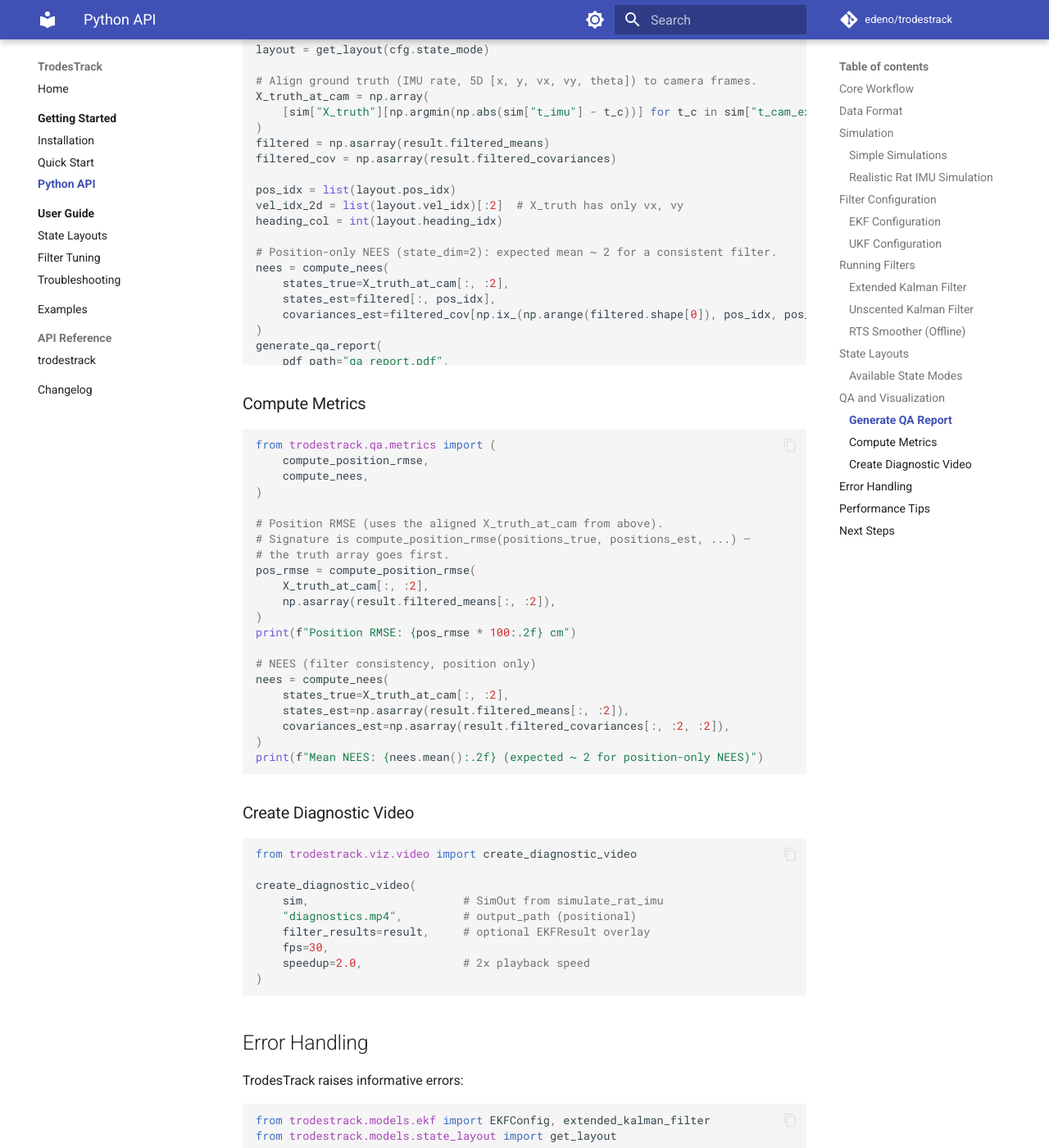
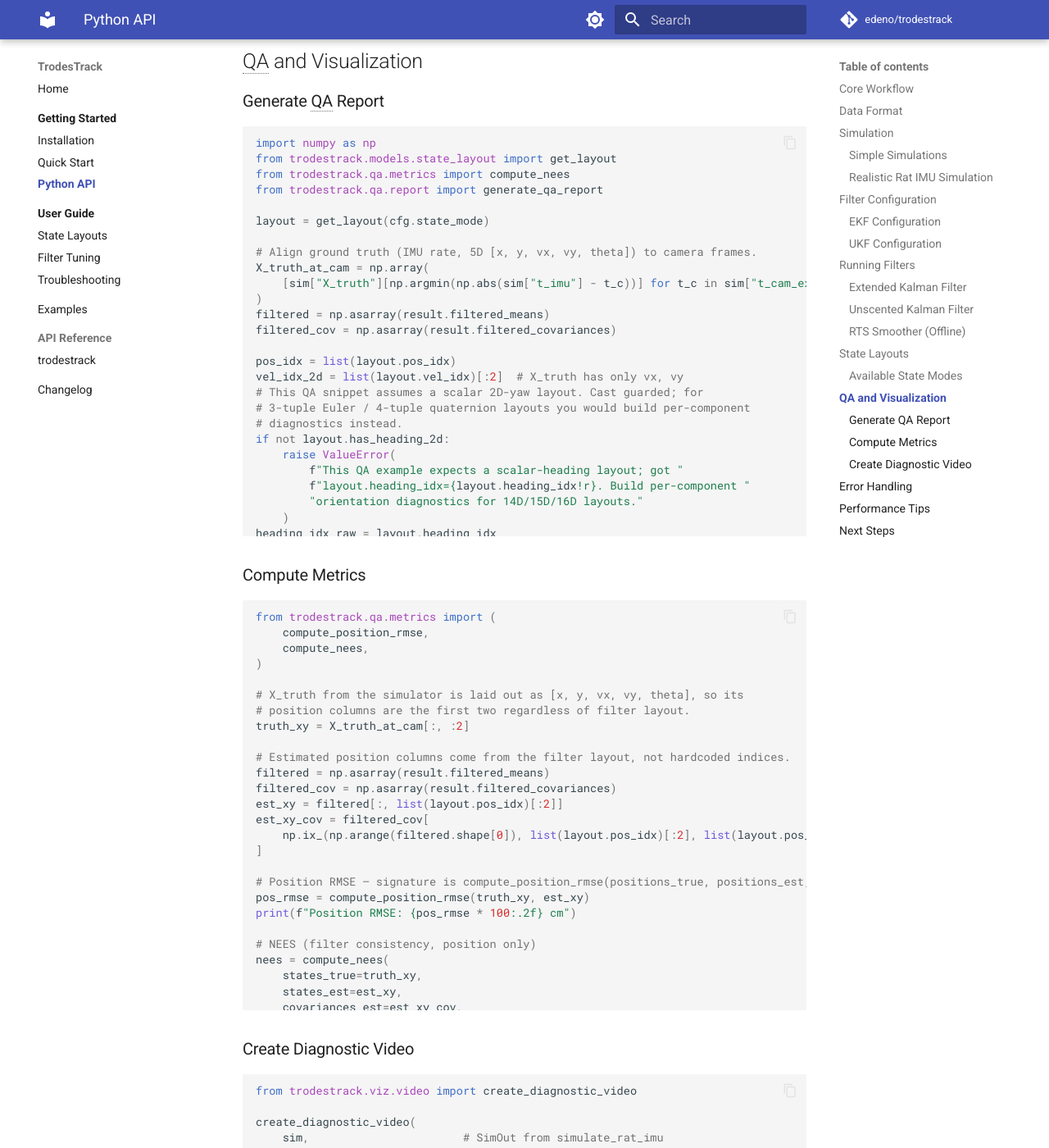
Before and after one commit to edeno/trodestrack, an MkDocs documentation site: the page built from docs/getting-started/python-api.md, in a window 1280 px wide and 1400 px high, scrolled down 6337 px. Shown: the whole window at 82% size. Built offline with MkDocs 1.6.1 and Material for MkDocs 9.7.7, drawn with Linux system fonts in a browser that asks for light colours; comment, search, counter and statistics services are not loaded; some of the changed text lies outside the part shown.

Commit message:
Fix latency framing, NEES docs, layout-agnostic snippets, slide-8 dropout
Latency benchmark (test_online_ekf_latency): docstring previously claimed
testing mean was "stricter" than the PRD's per-frame requirement. The
test runs a single JIT'd lax.scan and reports total/num_frames, so it
measures amortized mean only — necessary, not sufficient, for ≤33 ms.
Reframe docstring, printout, and assertion message to be honest about
this and call out that a tail/p99 verification needs an unrolled
per-frame harness.

compute_nees docstring: replace stale chi-square 95% intervals (D=5
[1.145, 11.07], D=8 [2.733, 15.51]) with central-quantile values that
match the helper at metrics.py (D=5 [0.8312, 12.8325], D=8 [2.1797,
17.5345], plus D=10/14/15/16). Reword "heading/orientation" claim:
implementation only wraps scalar 2D headings (layout.has_heading_2d) and
explicitly skips 3D Euler/quaternion handling — say so plainly so 3D
NEES is not interpreted as a calibrated chi-square test.

Layout-agnostic snippets: README.md, python-api.md "Use State Layouts"
and "Compute Metrics" snippets previously cast int(layout.heading_idx)
and used [:, :2] / [:, :2, :2] hardcoded slices. Replace with
layout.has_heading_2d-guarded heading extraction and layout.pos_idx-
based position covariance/RMSE so the examples actually work for the
14D/15D/16D tuple-orientation layouts they advertise as supported.

Slide 8 dropout: generator header and presentation slide both said "5-
second camera dropout"; the actual mask runs 2.5–3.5 s (1 second).
Updated header, slide bullets, and speaker notes to match.

Co-Authored-By: Claude Opus 4.7 (1M context) <noreply@anthropic.com>

````diff
--- a/docs/getting-started/python-api.md
+++ b/docs/getting-started/python-api.md
@@ -224,10 +224,21 @@ from trodestrack.models.state_layout import get_layout
 # Get layout from config
 layout = get_layout(cfg.state_mode)
 
-# Extract states (works with any state dimension!)
-positions = result.filtered_means[:, layout.pos_idx]
-velocities = result.filtered_means[:, layout.vel_idx]
-headings = result.filtered_means[:, layout.heading_idx]
+# Extract states using layout indices.
+# layout.pos_idx / layout.vel_idx are always tuples, so these slices stack
+# the named components into (N, k) arrays for any registered mode.
+positions = result.filtered_means[:, layout.pos_idx]      # (N, 2) for 2D, (N, 3) for 3D
+velocities = result.filtered_means[:, layout.vel_idx]     # (N, k_vel)
+
+# Heading layout-aware: scalar yaw for 2D modes; 3-tuple Euler or 4-tuple
+# quaternion for 14D / 15D / 16D modes. Cast to a scalar yaw only when the
+# layout actually exposes one.
+heading_block = result.filtered_means[:, layout.heading_idx]
+if layout.has_heading_2d:
+    headings = heading_block.squeeze(-1) if heading_block.ndim == 2 else heading_block
+    # headings: (N,) yaw in radians
+else:
+    headings = heading_block  # (N, 3) Euler or (N, 4) quaternion — handle separately
 
 # Extract covariances
 P = result.filtered_covariances
@@ -270,7 +281,17 @@ filtered_cov = np.asarray(result.filtered_covariances)
 
 pos_idx = list(layout.pos_idx)
 vel_idx_2d = list(layout.vel_idx)[:2]  # X_truth has only vx, vy
-heading_col = int(layout.heading_idx)
+# This QA snippet assumes a scalar 2D-yaw layout. Cast guarded; for
+# 3-tuple Euler / 4-tuple quaternion layouts you would build per-component
+# diagnostics instead.
+if not layout.has_heading_2d:
+    raise ValueError(
+        f"This QA example expects a scalar-heading layout; got "
+        f"layout.heading_idx={layout.heading_idx!r}. Build per-component "
+        "orientation diagnostics for 14D/15D/16D layouts."
+    )
+heading_idx_raw = layout.heading_idx
+heading_col = int(heading_idx_raw[0] if isinstance(heading_idx_raw, tuple) else heading_idx_raw)
 
 # Position-only NEES (state_dim=2): expected mean ~ 2 for a consistent filter.
 nees = compute_nees(
@@ -300,20 +321,27 @@ from trodestrack.qa.metrics import (
     compute_nees,
 )
 
-# Position RMSE (uses the aligned X_truth_at_cam from above).
-# Signature is compute_position_rmse(positions_true, positions_est, ...) —
-# the truth array goes first.
-pos_rmse = compute_position_rmse(
-    X_truth_at_cam[:, :2],
-    np.asarray(result.filtered_means[:, :2]),
-)
+# X_truth from the simulator is laid out as [x, y, vx, vy, theta], so its
+# position columns are the first two regardless of filter layout.
+truth_xy = X_truth_at_cam[:, :2]
+
+# Estimated position columns come from the filter layout, not hardcoded indices.
+filtered = np.asarray(result.filtered_means)
+filtered_cov = np.asarray(result.filtered_covariances)
+est_xy = filtered[:, list(layout.pos_idx)[:2]]
+est_xy_cov = filtered_cov[
+    np.ix_(np.arange(filtered.shape[0]), list(layout.pos_idx)[:2], list(layout.pos_idx)[:2])
+]
+
+# Position RMSE — signature is compute_position_rmse(positions_true, positions_est, ...)
+pos_rmse = compute_position_rmse(truth_xy, est_xy)
 print(f"Position RMSE: {pos_rmse * 100:.2f} cm")
 
 # NEES (filter consistency, position only)
 nees = compute_nees(
-    states_true=X_truth_at_cam[:, :2],
-    states_est=np.asarray(result.filtered_means[:, :2]),
-    covariances_est=np.asarray(result.filtered_covariances[:, :2, :2]),
+    states_true=truth_xy,
+    states_est=est_xy,
+    covariances_est=est_xy_cov,
 )
 print(f"Mean NEES: {nees.mean():.2f} (expected ~ 2 for position-only NEES)")
 ```
--- a/docs/presentation/code/generate_slide08_beforeafter_video.py
+++ b/docs/presentation/code/generate_slide08_beforeafter_video.py
@@ -5,7 +5,7 @@ Creates a 10-second split-screen video comparing:
 - Left panel: Vision-only extrapolation (jumps, huge uncertainty during dropout)
 - Right panel: Sensor fusion (smooth, bounded uncertainty)
 
-Shows 5-second dropout in the middle of the session.
+Shows a 1-second camera dropout (t = 2.5–3.5 s) in the middle of the session.
 """
 
 from pathlib import Path
````
Also changed, not shown: README.md (+10 -2 lines), docs/presentation/code/build_presentation.py (+4 -4 lines), 2 other files.
